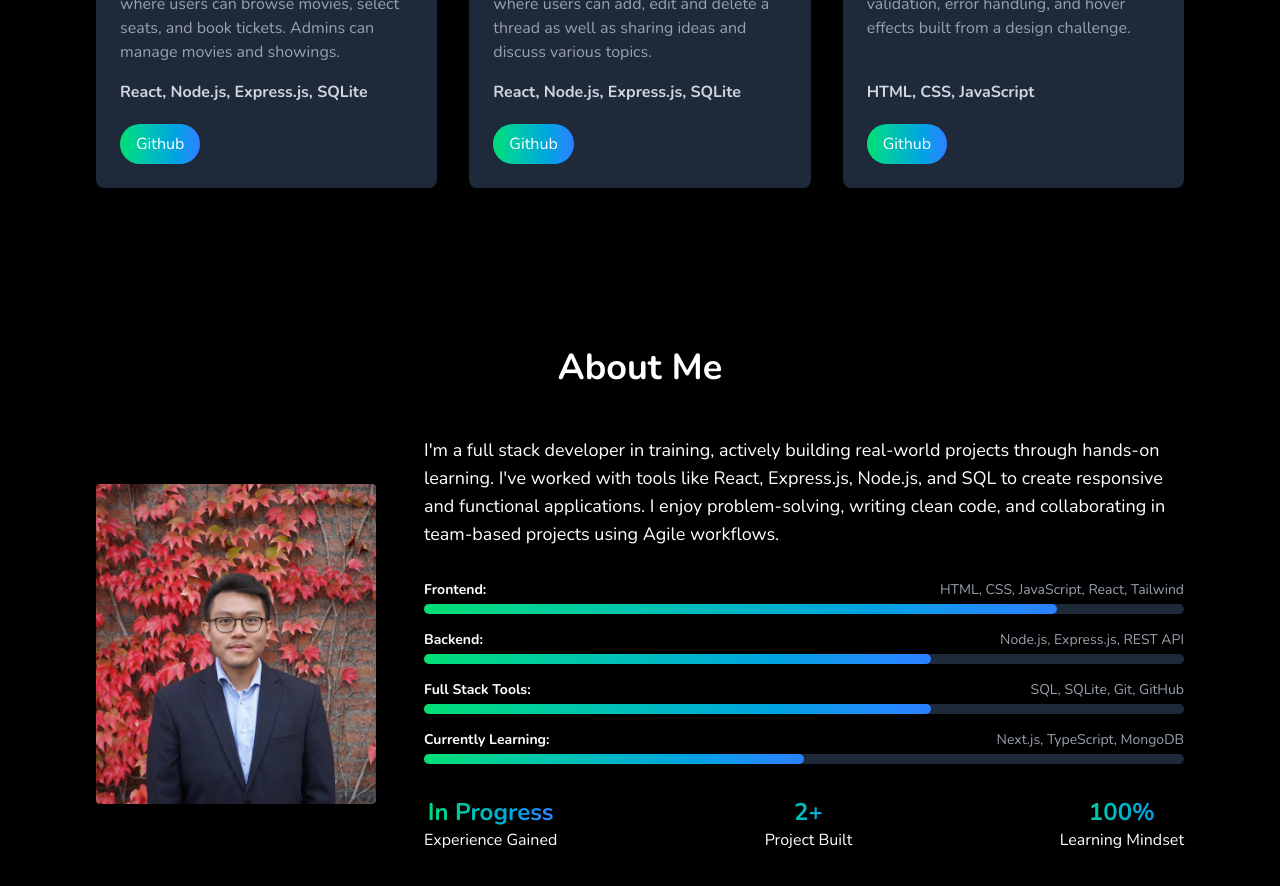
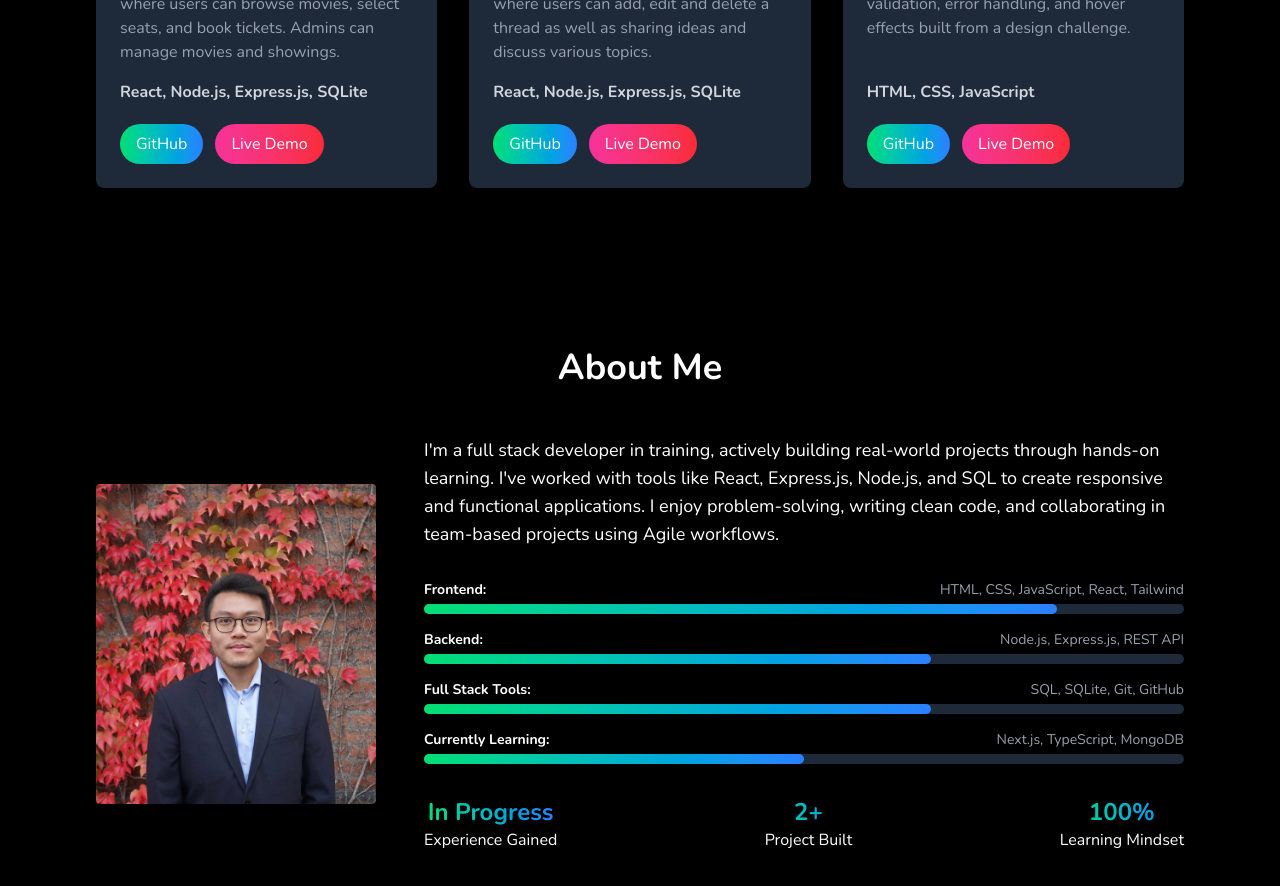
Before and after one commit to Taninwat-55/my-portfolio, a React (Vite) app: page / in a window 1280 px wide. Shown: the part 1780-2666 px from the top of the page. Built offline with nearby package versions, Linux system fonts and the light colour scheme.

Commit message:
add live demo button to projects

```diff
--- a/src/components/sections/Projects.jsx
+++ b/src/components/sections/Projects.jsx
@@ -11,6 +11,7 @@ const projects = [
     video: 'cinema-project-movie.mov',
     gif: 'cinema.gif',
     github: 'https://github.com/Taninwat-55/cinema-booking-system-project',
+    demo: '',
   },
   {
     id: 2,
@@ -22,6 +23,7 @@ const projects = [
     video: 'Forum-video.mov',
     gif: 'forum.gif',
     github: 'https://github.com/Taninwat-55/Forum-App-Project-React',
+    demo: '',
   },
   {
     id: 3,
@@ -33,6 +35,7 @@ const projects = [
     video: 'signup-project.mov',
     gif: 'signup.gif',
     github: 'https://github.com/Taninwat-55/Intro-component-with-sign-up-form',
+    demo: 'https://taninwat-55.github.io/Intro-component-with-sign-up-form/',
   },
 ];
 
@@ -99,14 +102,24 @@ function Portfolio() {
                   <p className='text-gray-300 font-bold mb-4 min-h-[28px]'>
                     {project.technologies}
                   </p>
+                  <div className='flex gap-3'>
                     <a
                       href={project.github}
-                    className='bg-gradient-to-r from-green-400 to-blue-500 text-white px-4 py-2 rounded-full self-start'
+                      className='bg-gradient-to-r from-green-400 to-blue-500 text-white px-4 py-2 rounded-full'
                       target='_blank'
                       rel='noopener noreferrer'
                     >
-                    Github
+                      GitHub
                     </a>
+                    <a
+                      href={project.demo}
+                      className='bg-gradient-to-r from-pink-500 to-red-500 text-white px-4 py-2 rounded-full'
+                      target='_blank'
+                      rel='noopener noreferrer'
+                    >
+                      Live Demo
+                    </a>
+                  </div>
                 </div>
               </div>
             ))}
```
Lines whose indentation alone changed are shown as unchanged.
